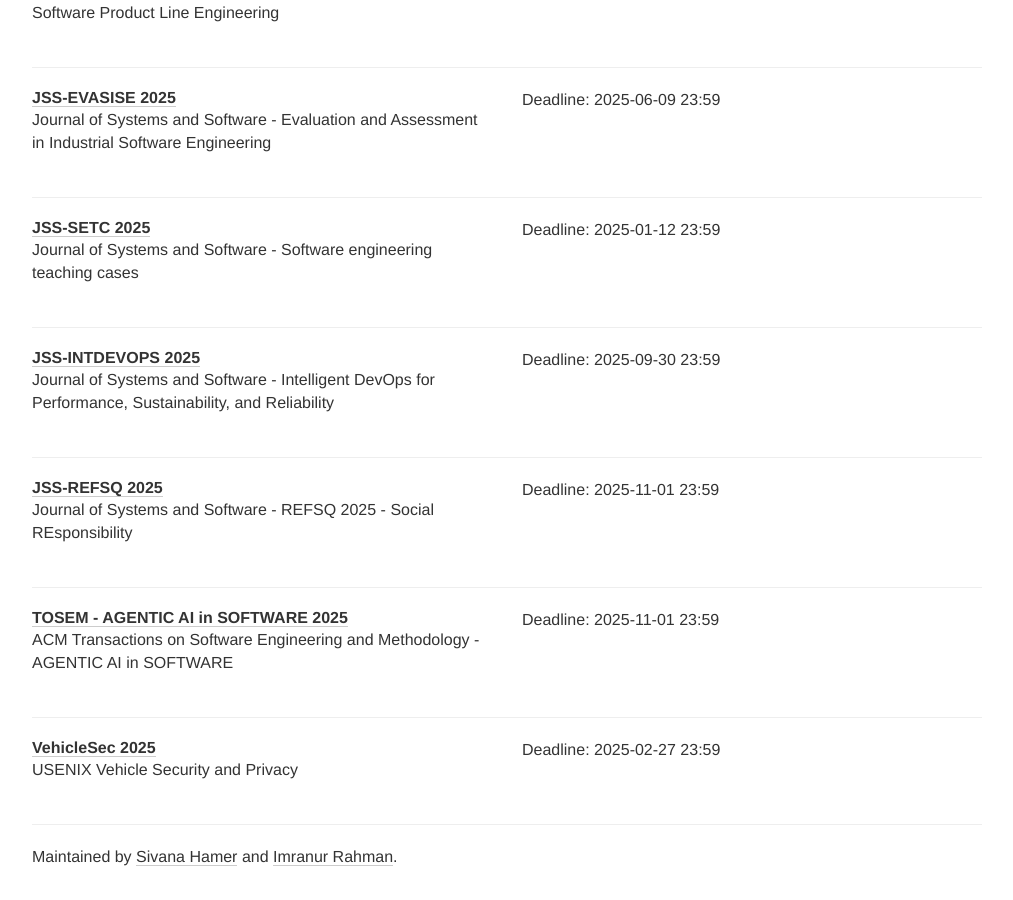
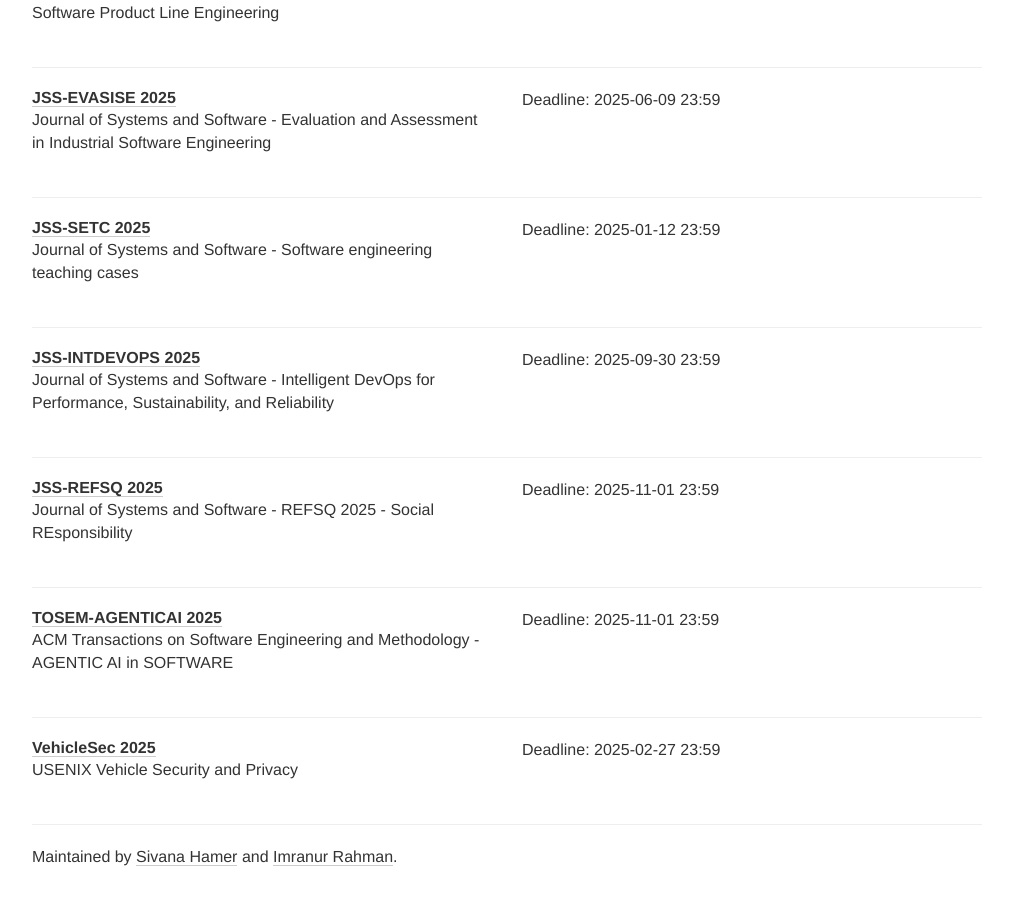
Before and after one commit to se-deadlines/se-deadlines.github.io, a Jekyll site: the page built from index.html, in a window 1280 px wide and 900 px high, scrolled down 21844 px. Shown: the whole window, without its empty margins (133-1146 px from the left). Built offline with Jekyll 4.4.1, drawn with Linux system fonts in a browser that asks for light colours; nearby versions of some CDN libraries.

Commit message:
Minor fix

```diff
--- a/_data/conferences.yml
+++ b/_data/conferences.yml
@@ -1631,7 +1631,7 @@
   tags: [JO]
 
 # TOSEM
-- name: TOSEM - AGENTIC AI in SOFTWARE
+- name: TOSEM-AGENTICAI
   description: ACM Transactions on Software Engineering and Methodology - AGENTIC AI in SOFTWARE
   year: 2025
   link: https://dl.acm.org/pb-assets/static_journal_pages/tosem/pdf/ACM-TOSEM-CfP-Agentic-AI-Software.pdf
```
